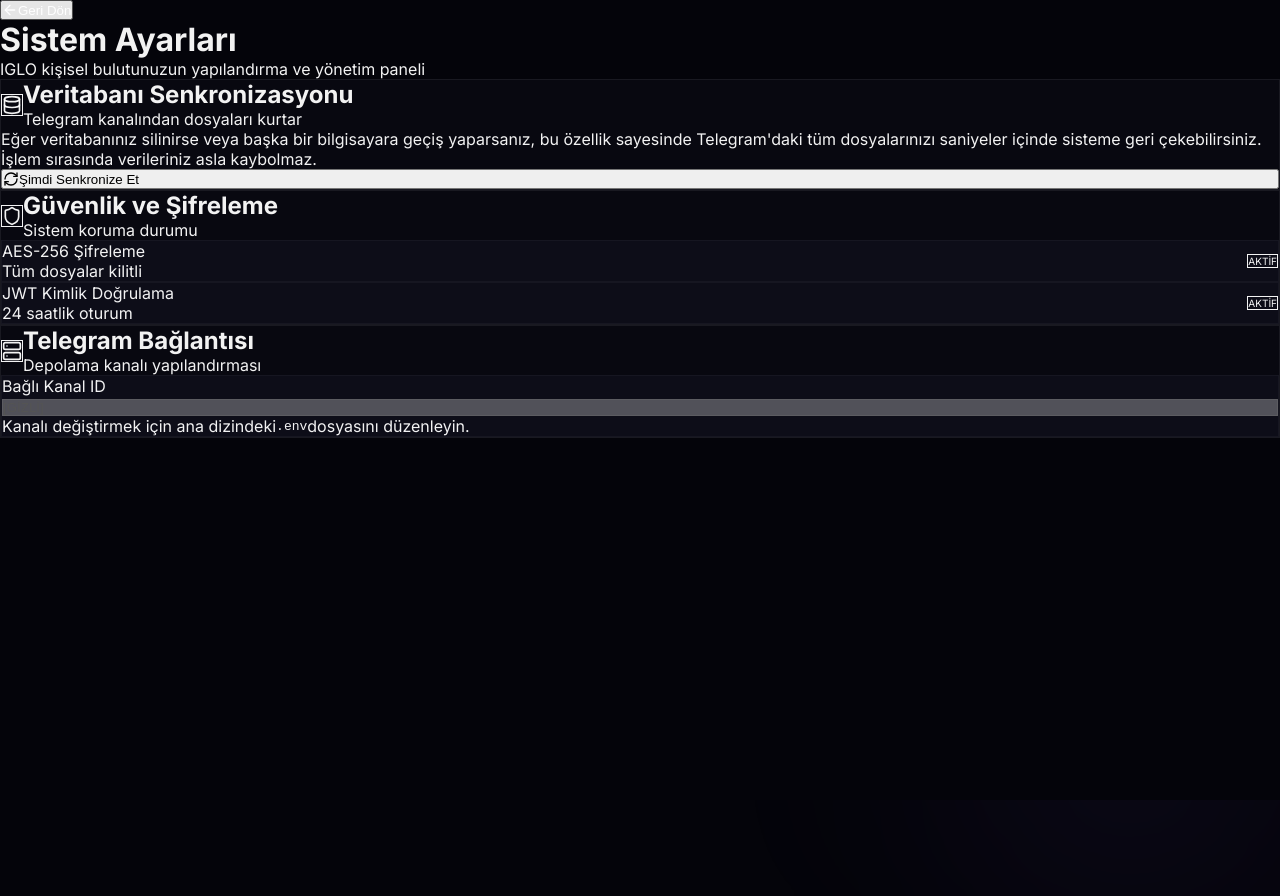
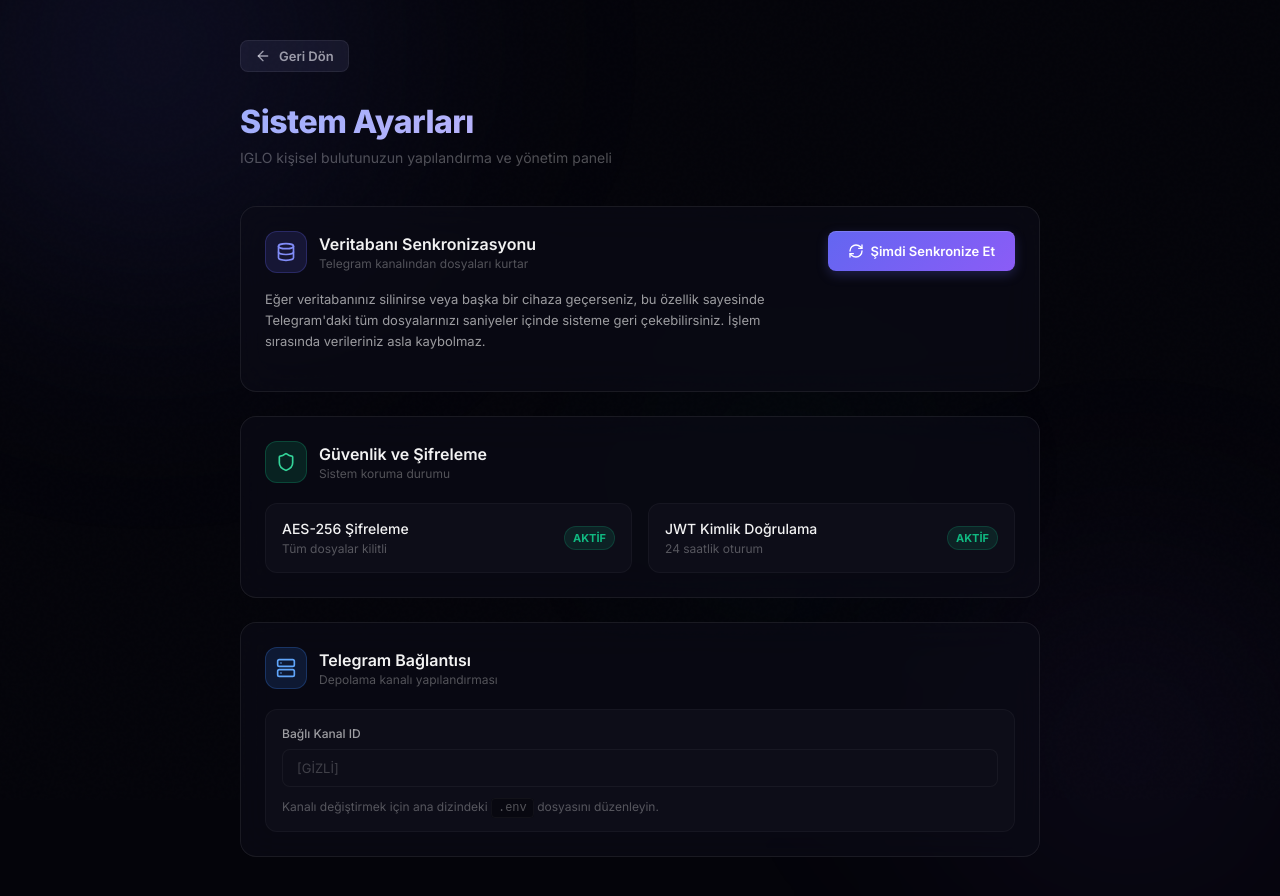
Before and after one commit to ismlahmt/IGLO, a Next.js app in the folder frontend/: page /settings in a window 1280 px wide. Before the commit the page ends 800 px from the top, so only its background shows below. Built offline with nearby package versions, Linux system fonts and the light colour scheme; no server answers.

Commit message:
Fix settings page styling using existing custom CSS

```diff
--- a/frontend/app/settings/page.tsx
+++ b/frontend/app/settings/page.tsx
@@ -1,9 +1,9 @@
 "use client";
 import { useState } from "react";
 import { useRouter } from "next/navigation";
-import { motion } from "framer-motion";
 import { ArrowLeft, Shield, Key, Server, RefreshCw, Loader2, CheckCircle, Database } from "lucide-react";
 import { syncFiles } from "@/lib/api";
+import { motion } from "framer-motion";
 
 export default function SettingsPage() {
   const router = useRouter();
@@ -24,137 +24,117 @@ export default function SettingsPage() {
   }
 
   return (
-    <div className="min-h-screen p-4 md:p-8 relative z-10" style={{ background: "var(--bg-0)" }}>
-      <div className="max-w-3xl mx-auto">
+    <div style={{ background: "var(--bg-0)", minHeight: "100vh", padding: "40px 20px" }}>
+      <div style={{ maxWidth: 800, margin: "0 auto" }}>
+
         <button
+          className="btn btn-secondary"
           onClick={() => router.push("/")}
-          className="flex items-center gap-2 mb-8 text-sm hover:text-white transition-colors"
-          style={{ color: "var(--text-muted)" }}
+          style={{ marginBottom: 30, display: "inline-flex", alignItems: "center", gap: 8 }}
         >
           <ArrowLeft size={16} /> Geri Dön
         </button>
 
-        <div className="mb-10">
-          <h1 className="text-3xl font-bold tracking-tight mb-2 text-white">Sistem Ayarları</h1>
-          <p className="text-sm" style={{ color: "var(--text-muted)" }}>
+        <div style={{ marginBottom: 40 }}>
+          <h1 className="gradient-text" style={{ fontSize: 32, fontWeight: 800, letterSpacing: "-0.5px", marginBottom: 8 }}>Sistem Ayarları</h1>
+          <p style={{ color: "var(--text-3)", fontSize: 14 }}>
             IGLO kişisel bulutunuzun yapılandırma ve yönetim paneli
           </p>
         </div>
 
-        <div className="grid gap-6">
-          {/* Sync */}
-          <motion.div
-            initial={{ opacity: 0, y: 15 }}
-            animate={{ opacity: 1, y: 0 }}
-            className="rounded-2xl p-6 border transition-colors hover:border-gray-700"
-            style={{ background: "var(--bg-1)", borderColor: "var(--border-default)" }}
-          >
-            <div className="flex flex-col md:flex-row md:items-start justify-between gap-6">
-              <div>
-                <div className="flex items-center gap-3 mb-2">
-                  <div className="w-10 h-10 rounded-xl flex items-center justify-center bg-indigo-500/10 border border-indigo-500/20">
-                    <Database size={20} className="text-indigo-400" />
+        <div style={{ display: "flex", flexDirection: "column", gap: 24 }}>
+
+          {/* Sync Card */}
+          <motion.div initial={{ opacity: 0, y: 15 }} animate={{ opacity: 1, y: 0 }} className="glass-card" style={{ padding: 24 }}>
+            <div style={{ display: "flex", alignItems: "flex-start", justifyContent: "space-between", flexWrap: "wrap", gap: 20 }}>
+              <div style={{ flex: "1 1 300px" }}>
+                <div style={{ display: "flex", alignItems: "center", gap: 12, marginBottom: 16 }}>
+                  <div style={{ width: 42, height: 42, borderRadius: 12, background: "rgba(99,102,241,0.15)", border: "1px solid rgba(99,102,241,0.25)", display: "flex", alignItems: "center", justifyContent: "center" }}>
+                    <Database size={20} style={{ color: "#818cf8" }} />
                   </div>
                   <div>
-                    <h2 className="font-semibold text-white">Veritabanı Senkronizasyonu</h2>
-                    <p className="text-xs" style={{ color: "var(--text-muted)" }}>Telegram kanalından dosyaları kurtar</p>
+                    <h2 style={{ fontSize: 16, fontWeight: 600, color: "var(--text-1)", margin: 0 }}>Veritabanı Senkronizasyonu</h2>
+                    <p style={{ fontSize: 12, color: "var(--text-3)", margin: 0, marginTop: 2 }}>Telegram kanalından dosyaları kurtar</p>
                   </div>
                 </div>
-                <p className="text-sm mt-4 leading-relaxed" style={{ color: "var(--text-secondary)" }}>
-                  Eğer veritabanınız silinirse veya başka bir bilgisayara geçiş yaparsanız, bu özellik sayesinde Telegram'daki tüm dosyalarınızı saniyeler içinde sisteme geri çekebilirsiniz. İşlem sırasında verileriniz asla kaybolmaz.
+                <p style={{ fontSize: 13, color: "var(--text-2)", lineHeight: 1.6, marginBottom: 16 }}>
+                  Eğer veritabanınız silinirse veya başka bir cihaza geçerseniz, bu özellik sayesinde Telegram'daki tüm dosyalarınızı saniyeler içinde sisteme geri çekebilirsiniz. İşlem sırasında verileriniz asla kaybolmaz.
                 </p>
                 {syncMsg && (
-                  <p className="text-sm mt-3 flex items-center gap-2 text-emerald-400 bg-emerald-400/10 w-fit px-3 py-1.5 rounded-lg border border-emerald-400/20">
-                    <CheckCircle size={14} /> {syncMsg}
-                  </p>
+                  <div style={{ display: "inline-flex", alignItems: "center", gap: 8, padding: "8px 12px", background: "rgba(16,185,129,0.1)", border: "1px solid rgba(16,185,129,0.2)", borderRadius: 8, color: "var(--emerald)", fontSize: 13 }}>
+                    <CheckCircle size={16} /> {syncMsg}
+                  </div>
                 )}
               </div>
-
               <button
+                className="btn btn-primary"
                 onClick={handleFullSync}
                 disabled={syncing}
-                className="flex items-center gap-2 px-5 py-2.5 rounded-xl text-sm font-medium transition-all shrink-0 bg-indigo-500 hover:bg-indigo-600 text-white disabled:opacity-50"
+                style={{ padding: "12px 20px" }}
               >
-                {syncing ? <Loader2 size={16} className="animate-spin" /> : <RefreshCw size={16} />}
+                {syncing ? <Loader2 size={16} className="spin" /> : <RefreshCw size={16} />}
                 {syncing ? "Taranıyor..." : "Şimdi Senkronize Et"}
               </button>
             </div>
           </motion.div>
 
-          {/* Security */}
-          <motion.div
-            initial={{ opacity: 0, y: 15 }}
-            animate={{ opacity: 1, y: 0 }}
-            transition={{ delay: 0.1 }}
-            className="rounded-2xl p-6 border transition-colors hover:border-gray-700"
-            style={{ background: "var(--bg-1)", borderColor: "var(--border-default)" }}
-          >
-            <div className="flex items-center gap-3 mb-6">
-              <div className="w-10 h-10 rounded-xl flex items-center justify-center bg-emerald-500/10 border border-emerald-500/20">
-                <Shield size={20} className="text-emerald-400" />
+          {/* Security Card */}
+          <motion.div initial={{ opacity: 0, y: 15 }} animate={{ opacity: 1, y: 0 }} transition={{ delay: 0.1 }} className="glass-card" style={{ padding: 24 }}>
+            <div style={{ display: "flex", alignItems: "center", gap: 12, marginBottom: 20 }}>
+              <div style={{ width: 42, height: 42, borderRadius: 12, background: "rgba(16,185,129,0.15)", border: "1px solid rgba(16,185,129,0.25)", display: "flex", alignItems: "center", justifyContent: "center" }}>
+                <Shield size={20} style={{ color: "#34d399" }} />
               </div>
               <div>
-                <h2 className="font-semibold text-white">Güvenlik ve Şifreleme</h2>
-                <p className="text-xs" style={{ color: "var(--text-muted)" }}>Sistem koruma durumu</p>
+                <h2 style={{ fontSize: 16, fontWeight: 600, color: "var(--text-1)", margin: 0 }}>Güvenlik ve Şifreleme</h2>
+                <p style={{ fontSize: 12, color: "var(--text-3)", margin: 0, marginTop: 2 }}>Sistem koruma durumu</p>
               </div>
             </div>
 
-            <div className="grid sm:grid-cols-2 gap-4">
-              <div className="p-4 rounded-xl flex items-center justify-between border" style={{ background: "var(--bg-2)", borderColor: "var(--border-subtle)" }}>
+            <div style={{ display: "grid", gridTemplateColumns: "repeat(auto-fit, minmax(250px, 1fr))", gap: 16 }}>
+              <div style={{ padding: 16, borderRadius: 12, background: "var(--bg-2)", border: "1px solid var(--border-subtle)", display: "flex", alignItems: "center", justifyContent: "space-between" }}>
                 <div>
-                  <p className="text-sm font-medium text-white">AES-256 Şifreleme</p>
-                  <p className="text-xs mt-0.5" style={{ color: "var(--text-muted)" }}>Tüm dosyalar kilitli</p>
+                  <div style={{ fontSize: 14, fontWeight: 500, color: "var(--text-1)", marginBottom: 4 }}>AES-256 Şifreleme</div>
+                  <div style={{ fontSize: 12, color: "var(--text-3)" }}>Tüm dosyalar kilitli</div>
                 </div>
-                <div className="px-2.5 py-1 rounded-md text-[10px] font-bold tracking-wide uppercase bg-emerald-500/10 text-emerald-400 border border-emerald-500/20">
-                  Aktif
+                <div className="badge badge-success" style={{ fontWeight: 700, fontSize: 11, padding: "4px 8px" }}>AKTİF</div>
+              </div>
+              <div style={{ padding: 16, borderRadius: 12, background: "var(--bg-2)", border: "1px solid var(--border-subtle)", display: "flex", alignItems: "center", justifyContent: "space-between" }}>
+                <div>
+                  <div style={{ fontSize: 14, fontWeight: 500, color: "var(--text-1)", marginBottom: 4 }}>JWT Kimlik Doğrulama</div>
+                  <div style={{ fontSize: 12, color: "var(--text-3)" }}>24 saatlik oturum</div>
                 </div>
-              </div>
-              <div className="p-4 rounded-xl flex items-center justify-between border" style={{ background: "var(--bg-2)", borderColor: "var(--border-subtle)" }}>
-                <div>
-                  <p className="text-sm font-medium text-white">JWT Kimlik Doğrulama</p>
-                  <p className="text-xs mt-0.5" style={{ color: "var(--text-muted)" }}>24 saatlik oturum</p>
-                </div>
-                <div className="px-2.5 py-1 rounded-md text-[10px] font-bold tracking-wide uppercase bg-emerald-500/10 text-emerald-400 border border-emerald-500/20">
-                  Aktif
-                </div>
+                <div className="badge badge-success" style={{ fontWeight: 700, fontSize: 11, padding: "4px 8px" }}>AKTİF</div>
               </div>
             </div>
           </motion.div>
 
-          {/* Telegram */}
-          <motion.div
-            initial={{ opacity: 0, y: 15 }}
-            animate={{ opacity: 1, y: 0 }}
-            transition={{ delay: 0.2 }}
-            className="rounded-2xl p-6 border transition-colors hover:border-gray-700"
-            style={{ background: "var(--bg-1)", borderColor: "var(--border-default)" }}
-          >
-            <div className="flex items-center gap-3 mb-6">
-              <div className="w-10 h-10 rounded-xl flex items-center justify-center bg-blue-500/10 border border-blue-500/20">
-                <Server size={20} className="text-blue-400" />
+          {/* Telegram Channel Card */}
+          <motion.div initial={{ opacity: 0, y: 15 }} animate={{ opacity: 1, y: 0 }} transition={{ delay: 0.2 }} className="glass-card" style={{ padding: 24 }}>
+            <div style={{ display: "flex", alignItems: "center", gap: 12, marginBottom: 20 }}>
+              <div style={{ width: 42, height: 42, borderRadius: 12, background: "rgba(59,130,246,0.15)", border: "1px solid rgba(59,130,246,0.25)", display: "flex", alignItems: "center", justifyContent: "center" }}>
+                <Server size={20} style={{ color: "#60a5fa" }} />
               </div>
               <div>
-                <h2 className="font-semibold text-white">Telegram Bağlantısı</h2>
-                <p className="text-xs" style={{ color: "var(--text-muted)" }}>Depolama kanalı yapılandırması</p>
+                <h2 style={{ fontSize: 16, fontWeight: 600, color: "var(--text-1)", margin: 0 }}>Telegram Bağlantısı</h2>
+                <p style={{ fontSize: 12, color: "var(--text-3)", margin: 0, marginTop: 2 }}>Depolama kanalı yapılandırması</p>
               </div>
             </div>
 
-            <div className="p-4 rounded-xl border" style={{ background: "var(--bg-2)", borderColor: "var(--border-subtle)" }}>
-              <label className="block text-xs font-medium mb-2" style={{ color: "var(--text-secondary)" }}>
-                Bağlı Kanal ID
-              </label>
+            <div style={{ padding: 16, borderRadius: 12, background: "var(--bg-2)", border: "1px solid var(--border-subtle)" }}>
+              <label style={{ display: "block", fontSize: 12, fontWeight: 500, color: "var(--text-2)", marginBottom: 8 }}>Bağlı Kanal ID</label>
               <input
+                className="input"
                 type="text"
-                className="w-full bg-black/50 border border-gray-800 rounded-lg px-4 py-2.5 text-sm text-gray-400 outline-none"
-                placeholder="-100xxxxxxxxxx"
                 value="[GİZLİ]"
                 disabled
+                style={{ padding: "10px 14px", borderRadius: 8, color: "var(--text-3)", opacity: 0.7 }}
               />
-              <p className="text-xs mt-3 flex items-center gap-2" style={{ color: "var(--text-muted)" }}>
-                Kanalı değiştirmek için ana dizindeki <code className="bg-gray-800/50 px-1.5 py-0.5 rounded text-gray-300">.env</code> dosyasını düzenleyin.
+              <p style={{ fontSize: 12, color: "var(--text-3)", marginTop: 12, marginBottom: 0 }}>
+                Kanalı değiştirmek için ana dizindeki <code style={{ background: "var(--bg-1)", padding: "2px 6px", borderRadius: 4, border: "1px solid var(--border-subtle)" }}>.env</code> dosyasını düzenleyin.
               </p>
             </div>
           </motion.div>
+
         </div>
       </div>
     </div>
```
